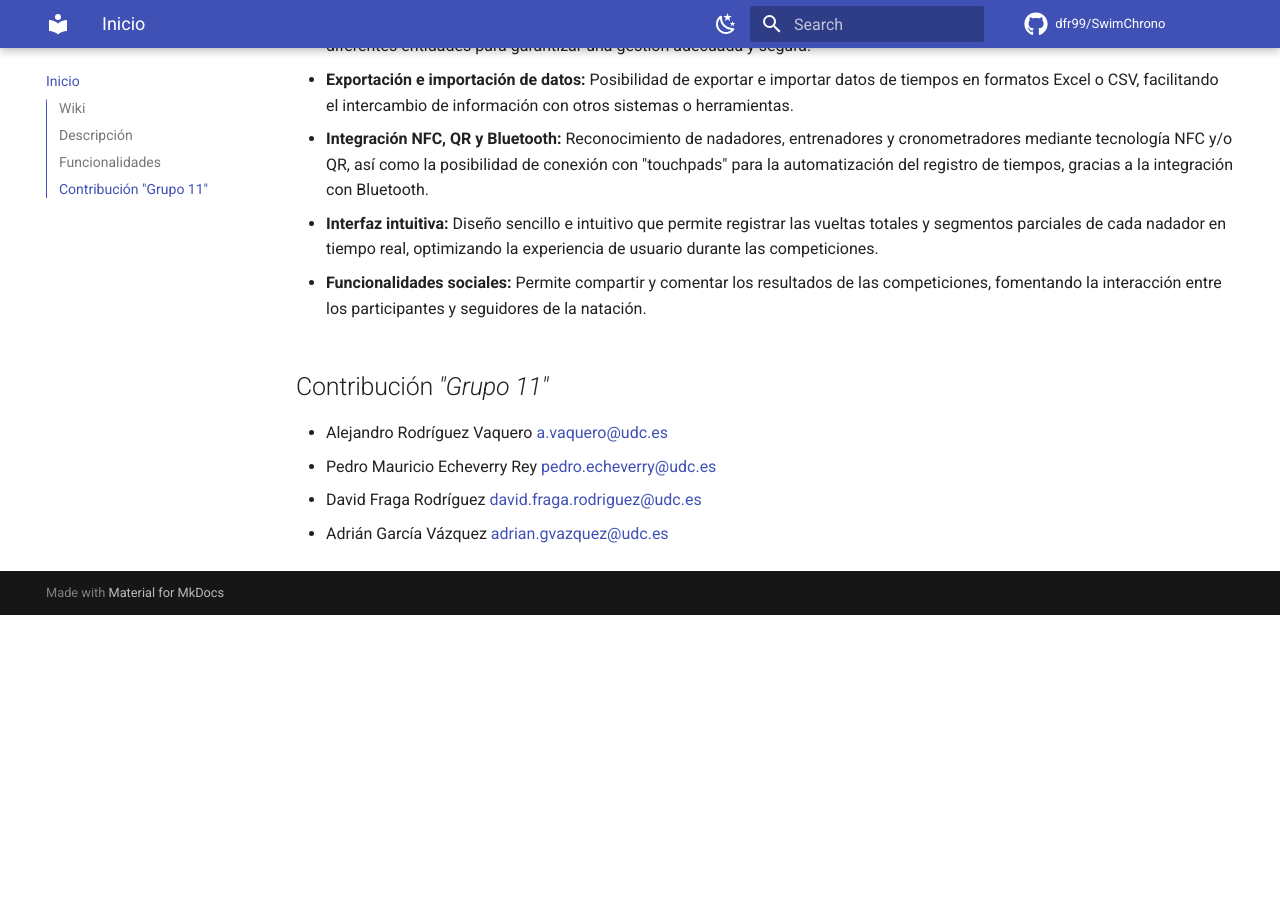
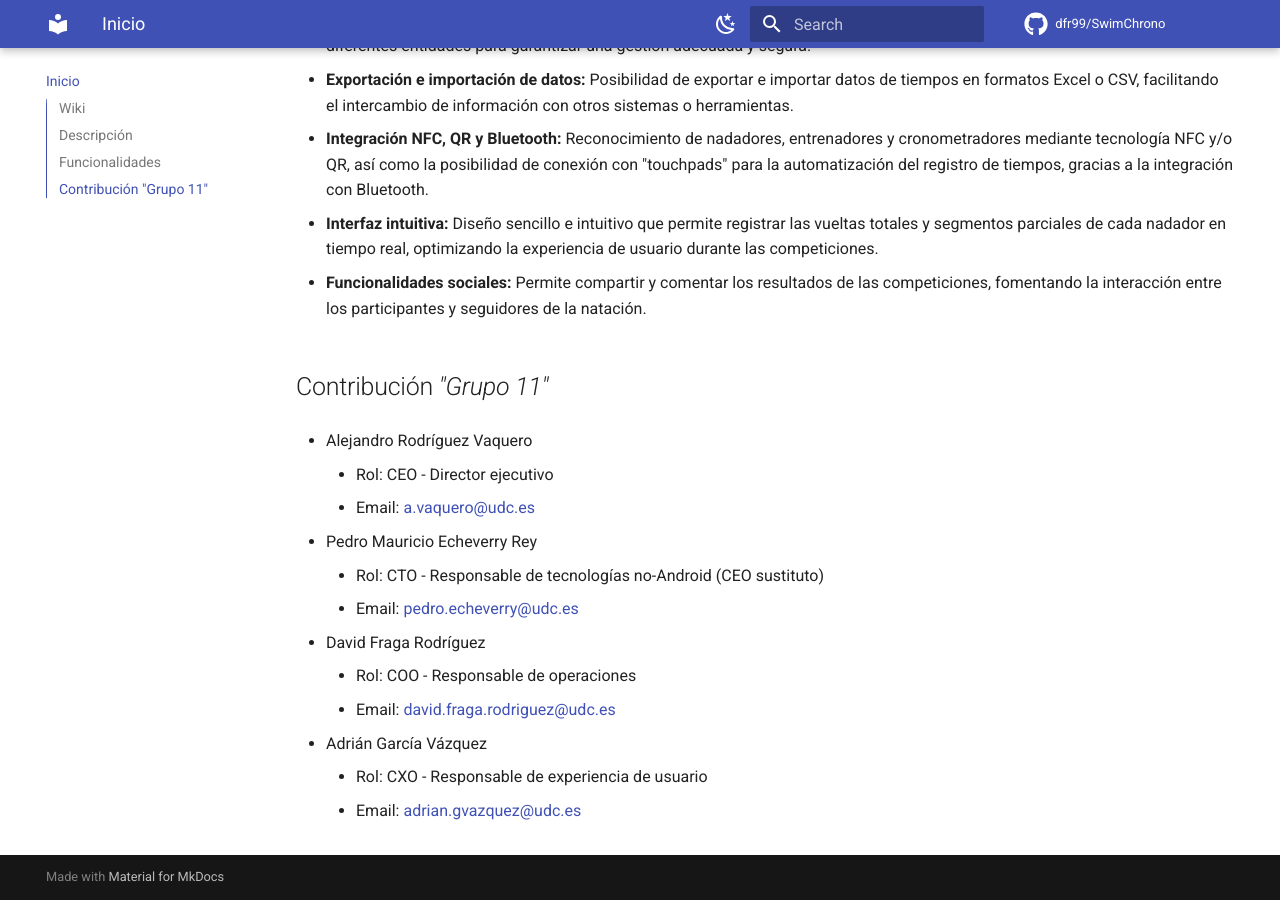
Before and after one commit to dfr99/SwimChrono, an MkDocs documentation site: the page built from docs/index.md, in a window 1280 px wide and 900 px high, scrolled down 824 px. Built offline with MkDocs 1.6.1 and Material for MkDocs 9.7.7, drawn with Linux system fonts in a browser that asks for light colours; comment, search, counter and statistics services are not loaded; before the commit the page ends 1439 px from its top, so only the background shows below that.

```diff
--- a/docs/index.md
+++ b/docs/index.md
@@ -53,7 +53,22 @@ seguidores de la natación.
 
 ## Contribución *"Grupo 11"*
 
-- Alejandro Rodríguez Vaquero <a.vaquero@udc.es>
-- Pedro Mauricio Echeverry Rey <pedro.echeverry@udc.es>
-- David Fraga Rodríguez <david.fraga.rodriguez@udc.es>
-- Adrián García Vázquez <adrian.gvazquez@udc.es>
+- Alejandro Rodríguez Vaquero
+
+    * Rol: CEO - Director ejecutivo
+    * Email: <a.vaquero@udc.es>
+
+- Pedro Mauricio Echeverry Rey
+
+    * Rol: CTO - Responsable de tecnologías no-Android (CEO sustituto)
+    * Email: <pedro.echeverry@udc.es>
+
+- David Fraga Rodríguez
+
+    * Rol: COO - Responsable de operaciones
+    * Email: <david.fraga.rodriguez@udc.es>
+
+- Adrián García Vázquez
+
+    * Rol: CXO - Responsable de experiencia de usuario
+    * Email: <adrian.gvazquez@udc.es>
--- a/mkdocs.yml
+++ b/mkdocs.yml
@@ -93,4 +93,6 @@ nav:
   - Guia de Usuario:
     - Primeros pasos: user-guide/getting-started.md
     - Herramientas: user-guide/tools.md
+  - Documentación técnica:
+    - Arquitectura: development/architecture.md
   - Contribuciones: contributing/index.md
```
Also changed, not shown: README.md (+23 -4 lines), docs/development/architecture.md (added, +12 -0 lines), docs/images/Android Architecture.png (added).
